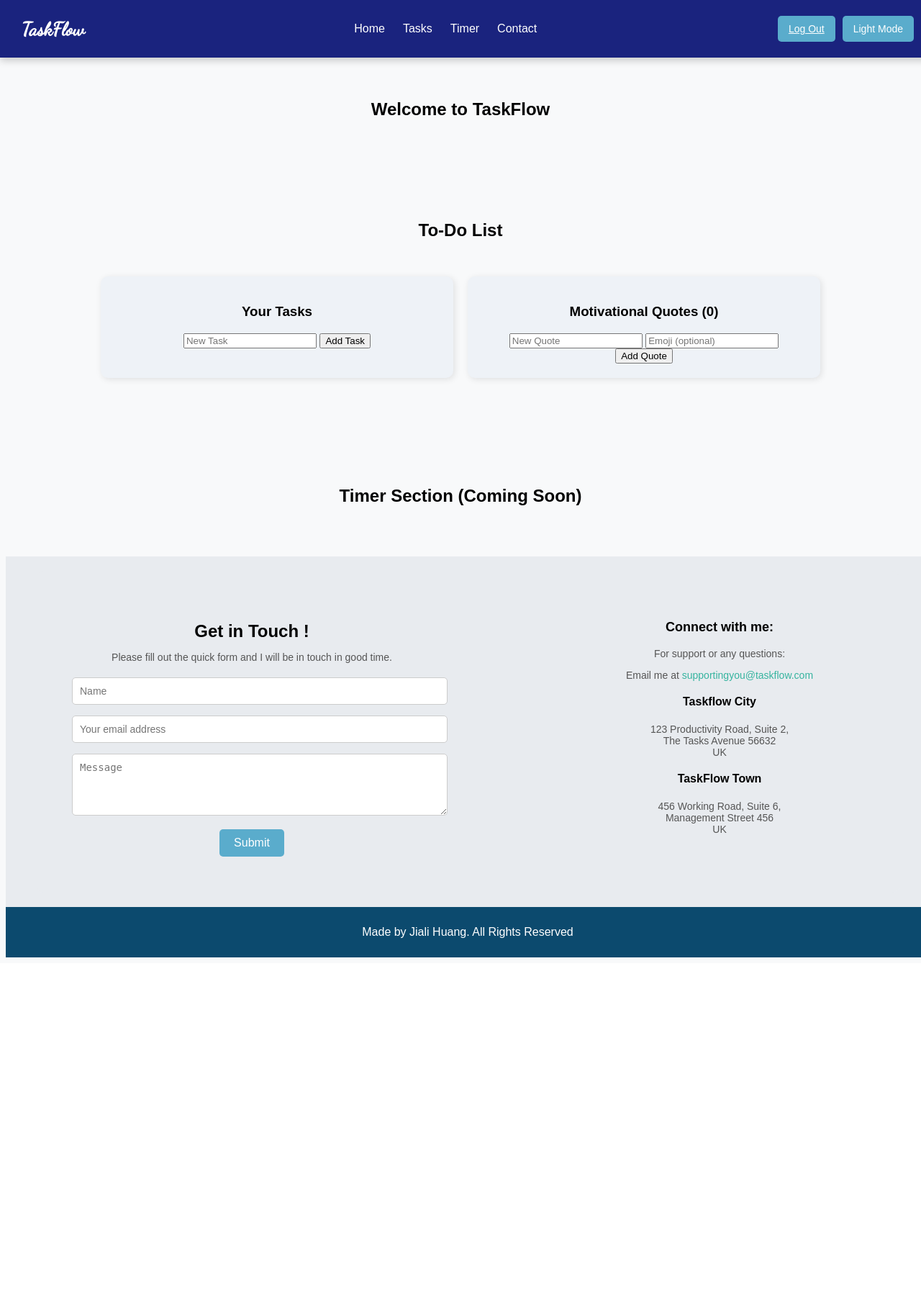
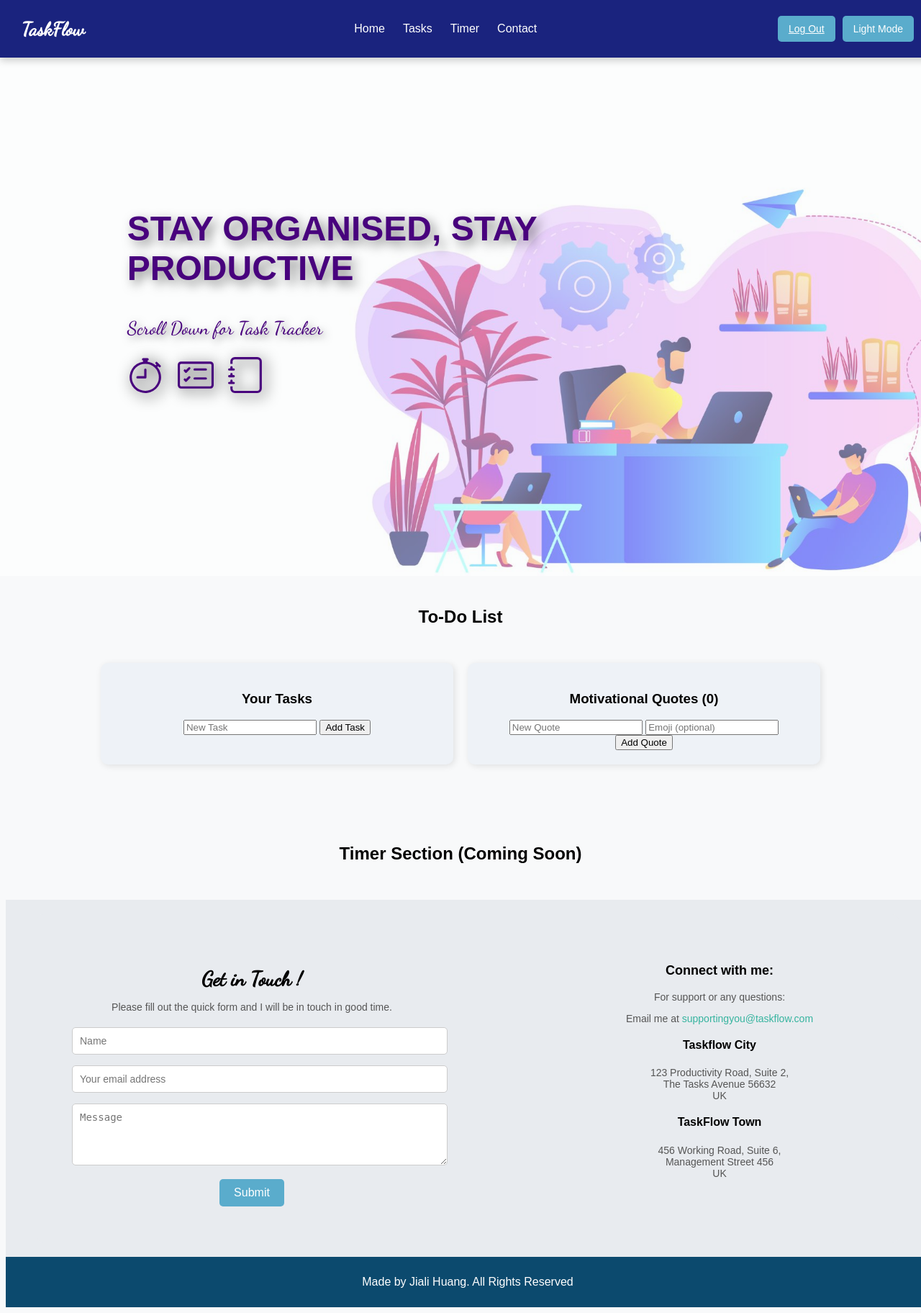
Before and after one commit to jialihuang0427/Flask-Task-App, a Flask app: page /todo in a window 1280 px wide. Shown: the whole page at 72% size. Before the commit the page ends 1330 px from the top, so only its background shows below. Run offline with Flask 3, Linux system fonts and the light colour scheme; the visitor is signed in with stand-in values (Sample User, id 1); data that the repository does not hold is empty; some libraries are stand-ins or nearby versions.

Commit message:
app developments

```diff
--- a/static/todo.css
+++ b/static/todo.css
@@ -8,6 +8,113 @@
     font-weight: bold;
     color: white;
 }
+/* Landing Page Styling */
+.landing-page {
+    display: flex;
+    align-items: center;
+    justify-content: center;
+    height: 90vh;  /* Full screen height */
+    text-align: center;
+    color: rgb(72, 2, 125);
+}
+
+.landing-content {
+    max-width: 800px;
+}
+
+
+
+/* 🟦 Stronger Text Shadow for Better Visibility */
+.landing-content h1 {
+    font-size: 3rem;
+    font-weight: 900;
+    text-transform: uppercase;
+    color: rgb(72, 2, 125);
+    text-shadow: 6px 6px 15px rgba(0, 0, 0,0.5); /* Extra strong shadow */
+}
+
+#tasks {
+    margin-top: 65px; /* Bring To-Do List closer */
+}
+.landing-content p {
+    font-size: 1.6rem;
+    color: rgb(72, 2, 125);
+    font-family: 'Dancing Script', cursive;
+    text-shadow: 4px 4px 12px rgba(0, 0, 0, 0.5); /* Stronger text shadow */
+}
+
+/* 🟦 Style Icons: White with Shadow */
+.icon-container svg {
+    width: 50px;
+    height: 50px;
+    fill: rgb(72, 2, 125);
+    filter: drop-shadow(4px 4px 10px rgba(0, 0, 0, 1)); /* Add strong shadow */
+}
+
+
+#home {
+    text-align: left;
+    padding-left: 5%;
+    max-width: 80%;
+    display: flex;
+    flex-direction: column;
+    height: 75vh; /* Reduce section height */
+    justify-content: center;
+}
+
+/* Fade in animation */
+.fade-in {
+    opacity: 0;
+    transform: translateY(50px); /* Move down initially */
+    animation: fadeInUp 1.5s ease-out forwards;
+}
+
+/* Icons container */
+.icon-container {
+    display: flex;
+    justify-content: flex-start;
+    gap: 20px;
+    margin-top: 20px;
+    opacity: 0;
+    transform: translateY(50px);
+    animation: fadeInUp 1.8s ease-out forwards;
+}
+
+/* Animation Keyframes */
+@keyframes fadeInUp {
+    from {
+        opacity: 0;
+        transform: translateY(50px);
+    }
+    to {
+        opacity: 1;
+        transform: translateY(0);
+    }
+}
+
+.icon {
+    width: 80px;
+    height: 80px;
+    display: flex;
+    align-items: center;
+    justify-content: center;
+    border-radius: 50%;
+    background: rgba(255, 255, 255, 0.1); /* Slight background */
+    padding: 15px;
+    transition: transform 0.3s ease, background 0.3s ease;
+}
+
+.icon svg {
+    width: 80px;
+    height: 80px;
+    fill: white;
+}
+
+.icon:hover {
+    transform: scale(1.1);
+    background: rgba(255, 255, 255, 0.3);
+}
+
 
 /* 🟦 FIXED NAVBAR */
 .navbar {
@@ -78,15 +185,28 @@
     background-color: #5c6bc0;
 }
 
+/* Style for Background Image */
+.home-bg {
+    position: absolute;
+    top: 0;
+    left: 0;
+    width: 100%;
+    height: 100%;
+    object-fit: cover;
+    z-index: -1; /* Ensures the image is behind the text */
+    opacity: 0.6; /* Adjust opacity for better readability */
+}
+
+
 /* 🟦 SMOOTH SCROLLING */
 html {
     scroll-behavior: smooth;
 }
 
 /* 🟦 SECTIONS STYLING */
+
 section {
-    padding: 50px 20px;
-    text-align: center;
+    padding: 30px 20px; /* Reduce padding */
 }
 
 body {
@@ -153,7 +273,8 @@ body {
 }
 
 .contact-form h2 {
-    font-size: 24px;
+    font-size: 28px;
+    font-family: 'Dancing Script', cursive;
     font-weight: bold;
     margin-bottom: 10px;
 }
--- a/templates/todo.html
+++ b/templates/todo.html
@@ -23,9 +23,31 @@
     </nav>
 
 
-   <section id="home">
-        <h2>Welcome to TaskFlow</h2>
+
+    <section id="home" class="landing-page">
+        <img src="{{ url_for('static', filename='computer.jpeg') }}" alt="Background Image" class="home-bg">
+        <div class="landing-content">
+            <h1 class="fade-in">Stay Organised, Stay Productive</h1>
+            <p class="fade-in">Scroll Down for Task Tracker </p>
+
+            <div class="icon-container fade-in">
+
+                <svg xmlns="http://www.w3.org/2000/svg" width="40" height="40" fill="currentColor" class="bi bi-stopwatch" viewBox="0 0 16 16">
+                    <path d="M8.5 5.6a.5.5 0 1 0-1 0v2.9h-3a.5.5 0 0 0 0 1H8a.5.5 0 0 0 .5-.5z"/>
+                    <path d="M6.5 1A.5.5 0 0 1 7 .5h2a.5.5 0 0 1 0 1v.57c1.36.196 2.594.78 3.584 1.64l.012-.013.354-.354-.354-.353a.5.5 0 0 1 .707-.708l1.414 1.415a.5.5 0 1 1-.707.707l-.353-.354-.354.354-.013.012A7 7 0 1 1 7 2.071V1.5a.5.5 0 0 1-.5-.5M8 3a6 6 0 1 0 .001 12A6 6 0 0 0 8 3"/>
+                  </svg>
+                  <svg xmlns="http://www.w3.org/2000/svg" width="40" height="40" fill="currentColor" class="bi bi-card-checklist" viewBox="0 0 16 16">
+                    <path d="M14.5 3a.5.5 0 0 1 .5.5v9a.5.5 0 0 1-.5.5h-13a.5.5 0 0 1-.5-.5v-9a.5.5 0 0 1 .5-.5zm-13-1A1.5 1.5 0 0 0 0 3.5v9A1.5 1.5 0 0 0 1.5 14h13a1.5 1.5 0 0 0 1.5-1.5v-9A1.5 1.5 0 0 0 14.5 2z"/>
+                    <path d="M7 5.5a.5.5 0 0 1 .5-.5h5a.5.5 0 0 1 0 1h-5a.5.5 0 0 1-.5-.5m-1.496-.854a.5.5 0 0 1 0 .708l-1.5 1.5a.5.5 0 0 1-.708 0l-.5-.5a.5.5 0 1 1 .708-.708l.146.147 1.146-1.147a.5.5 0 0 1 .708 0M7 9.5a.5.5 0 0 1 .5-.5h5a.5.5 0 0 1 0 1h-5a.5.5 0 0 1-.5-.5m-1.496-.854a.5.5 0 0 1 0 .708l-1.5 1.5a.5.5 0 0 1-.708 0l-.5-.5a.5.5 0 0 1 .708-.708l.146.147 1.146-1.147a.5.5 0 0 1 .708 0"/>
+                  </svg>
+                  <svg xmlns="http://www.w3.org/2000/svg" width="40" height="40" fill="currentColor" class="bi bi-journal" viewBox="0 0 16 16">
+                    <path d="M3 0h10a2 2 0 0 1 2 2v12a2 2 0 0 1-2 2H3a2 2 0 0 1-2-2v-1h1v1a1 1 0 0 0 1 1h10a1 1 0 0 0 1-1V2a1 1 0 0 0-1-1H3a1 1 0 0 0-1 1v1H1V2a2 2 0 0 1 2-2"/>
+                    <path d="M1 5v-.5a.5.5 0 0 1 1 0V5h.5a.5.5 0 0 1 0 1h-2a.5.5 0 0 1 0-1zm0 3v-.5a.5.5 0 0 1 1 0V8h.5a.5.5 0 0 1 0 1h-2a.5.5 0 0 1 0-1zm0 3v-.5a.5.5 0 0 1 1 0v.5h.5a.5.5 0 0 1 0 1h-2a.5.5 0 0 1 0-1z"/>
+                  </svg>
+            </div>
+        </div>
     </section>
+
 
     <section id="tasks">
         <h2>To-Do List</h2>
```
Also changed, not shown: static/computer.jpeg (added), 2 other files.
